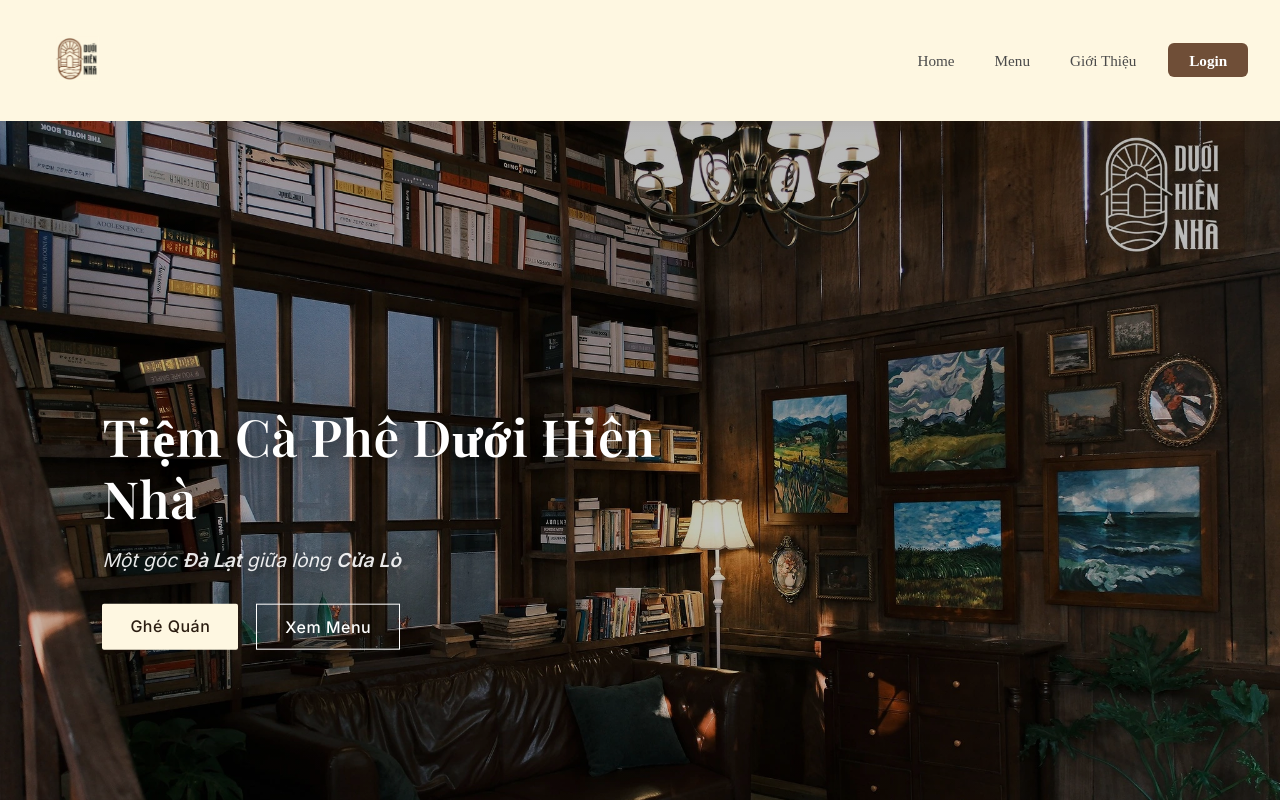
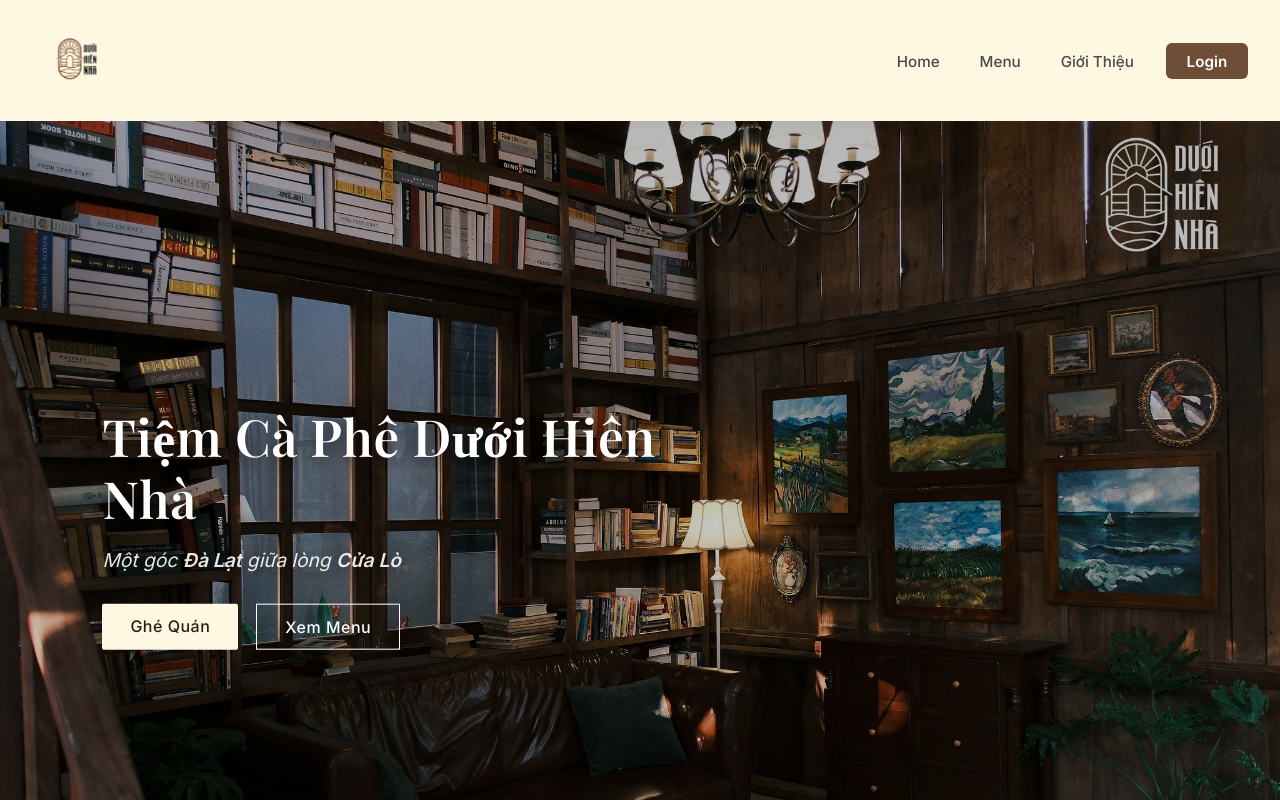
Before and after one commit to ducanhdang06/capheduoihiennha_v1, a React (Vite) app in the folder frontend/: page / in a window 1280 px wide. Shown: the top 800 px of the page. Built offline with nearby package versions, Linux system fonts and the light colour scheme; no server answers.

Commit message:
fix: font inconsistency in navbar

```diff
--- a/frontend/index.html
+++ b/frontend/index.html
@@ -3,6 +3,10 @@
   <head>
     <meta charset="UTF-8" />
     <link rel="icon" type="image/svg+xml" href="/logo.ico" />
+    <link rel="preconnect" href="https://fonts.googleapis.com">
+    <link rel="preconnect" href="https://fonts.gstatic.com" crossorigin>
+
+    <link href="https://fonts.googleapis.com/css2?family=Inter:wght@400;500;600&family=Playfair+Display:wght@400;600;700&display=swap" rel="stylesheet">
     <meta name="viewport" content="width=device-width, initial-scale=1.0" />
     <title>Cà Phê Dưới Hiên Nhà</title>
   </head>
--- a/frontend/src/index.css
+++ b/frontend/src/index.css
@@ -1,4 +1,4 @@
-@import url("https://fonts.googleapis.com/css2?family=Playfair+Display:wght@500;600;700&family=Inter:wght@400;500;600&display=swap");
+/* @import url("https://fonts.googleapis.com/css2?family=Playfair+Display:wght@500;600;700&family=Inter:wght@400;500;600&display=swap"); */
 
 :root {
   --font-display: "Playfair Display", serif;
@@ -16,6 +16,7 @@
 }
 
 body {
+  font-family: var(--font-body);
   margin: 0;
   min-width: 320px;
   min-height: 100vh;
```
